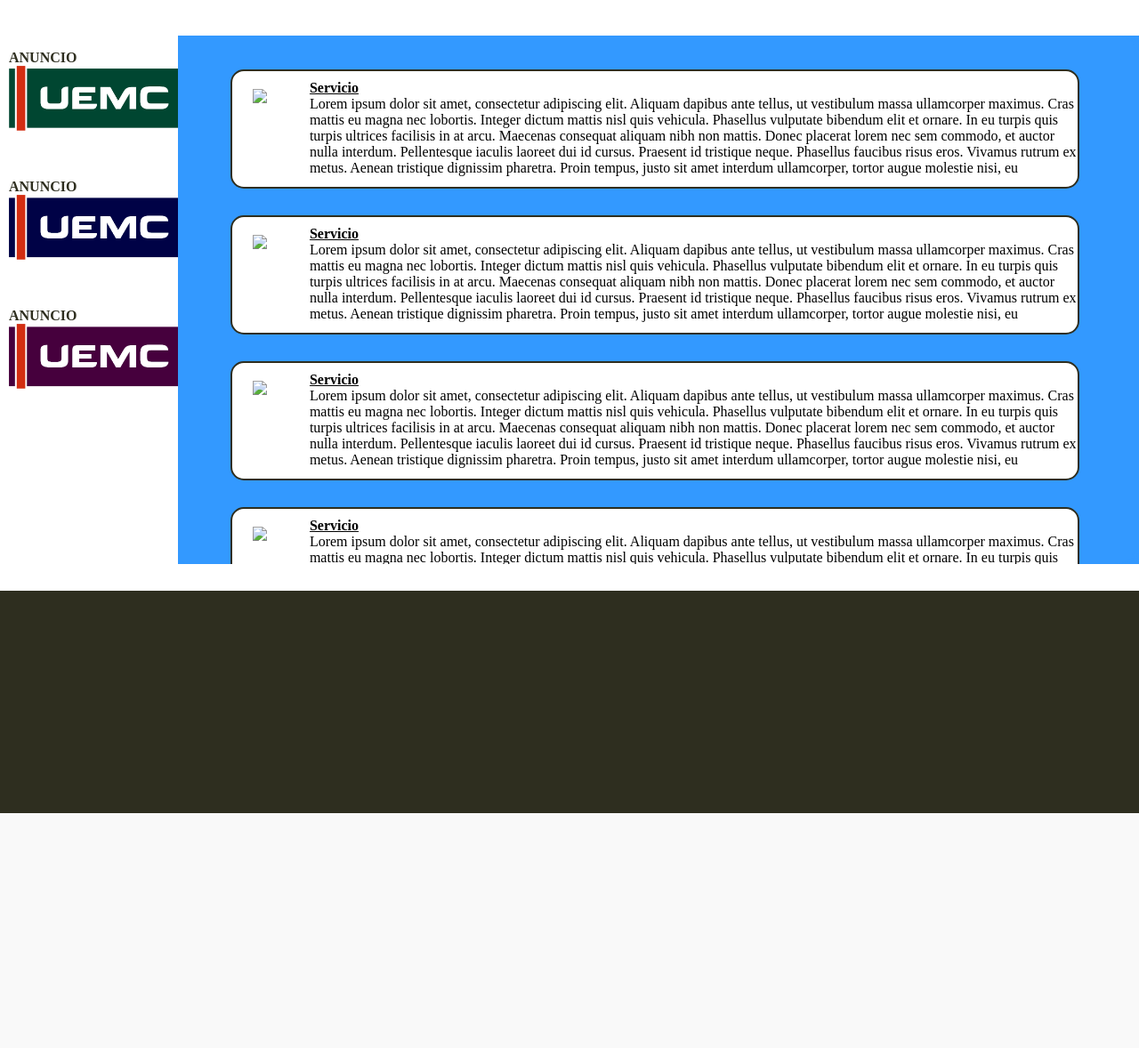
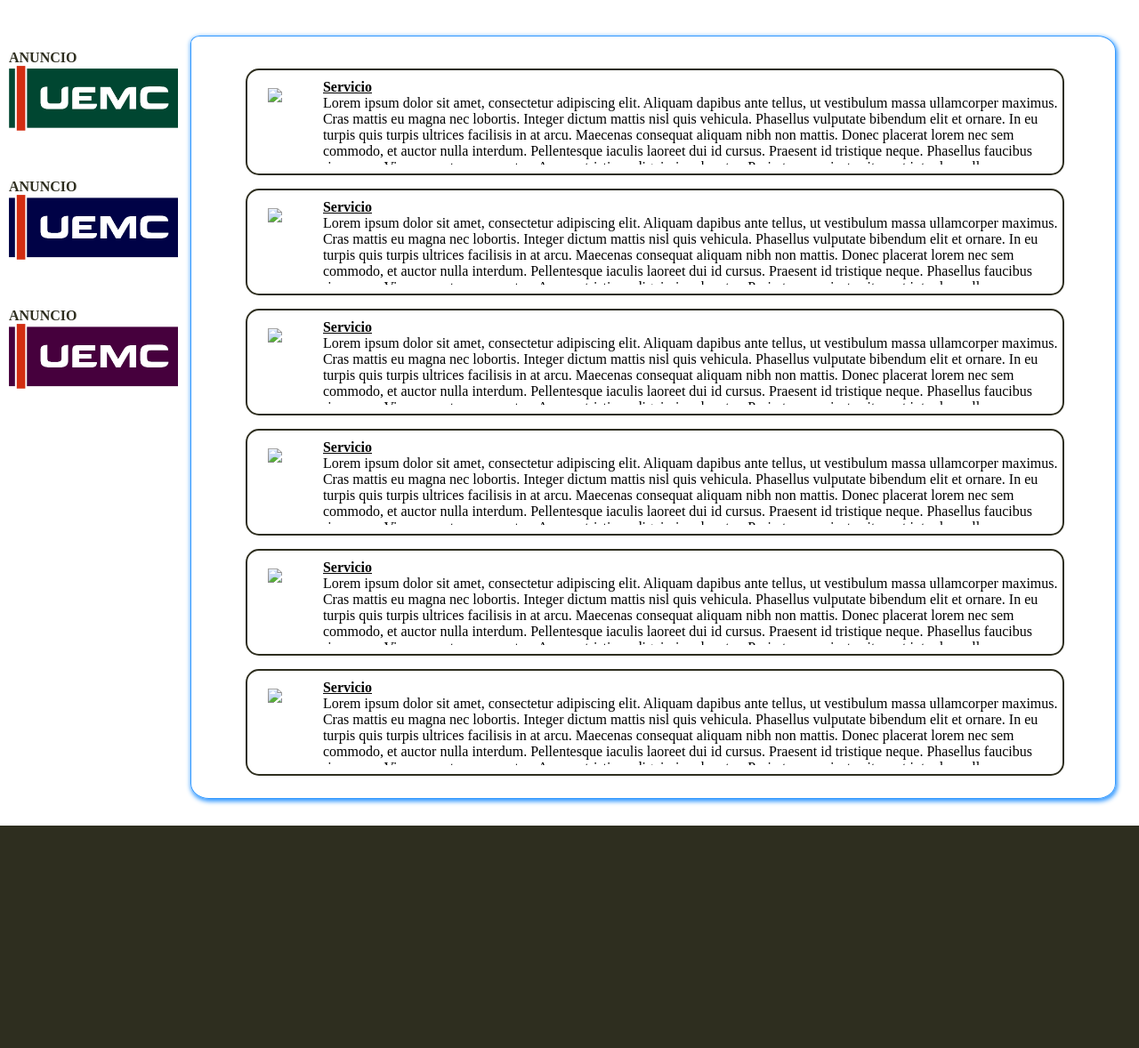
Before and after one commit to GZA1/DWpractica, a PHP site: page /servicios/index.html in a window 1280 px wide. Shown: the part 60-1238 px from the top of the page at 89% size. Before the commit the page ends 974 px from the top, so only its background shows below. Run offline with PHP 8.4, Linux system fonts and the light colour scheme; some libraries are stand-ins or nearby versions.

Commit message:
servicios reformat

```diff
--- a/servicios/index.html
+++ b/servicios/index.html
@@ -66,7 +66,7 @@
             <div id="main_container_servicios">
                 <div id="contenidoMain" class="flex_cols">
                     <div class="servicio_container flex_rows">
-                        <div class="img_servicio"><a href="https://placeholder.com/"><img src="https://via.placeholder.com/80/6600cc/2e2e1f?text=Serv" height="100%"></a></div>
+                        <div class="img_servicio"><a href="https://placeholder.com/"><img src="https://via.placeholder.com/80/6600cc/2e2e1f?text=Serv" ></a></div>
                         <div class="servicio_info">
                             <span style="text-decoration-line: underline; font-weight: 800">Servicio</span><br>
                             Lorem ipsum dolor sit amet, consectetur adipiscing elit. Aliquam dapibus ante tellus, ut vestibulum massa ullamcorper maximus. Cras mattis eu magna nec lobortis. Integer dictum mattis nisl quis vehicula. Phasellus vulputate bibendum elit et ornare. In eu turpis quis turpis ultrices facilisis in at arcu. Maecenas consequat aliquam nibh non mattis. Donec placerat lorem nec sem commodo, et auctor nulla interdum. Pellentesque iaculis laoreet dui id cursus. Praesent id tristique neque. Phasellus faucibus risus eros. Vivamus rutrum ex metus. Aenean tristique dignissim pharetra. Proin tempus, justo sit amet interdum ullamcorper, tortor augue molestie nisi, eu consequat risus nisi a odio. Etiam commodo finibus ante a feugiat. Duis nisi lectus, pharetra ac quam at, molestie aliquet eros. Vestibulum malesuada lacus non fermentum vestibulum.
@@ -79,7 +79,7 @@
                         </div>
                     </div>
                     <div class="servicio_container flex_rows">
-                        <div class="img_servicio"><a href="https://placeholder.com/"><img src="https://via.placeholder.com/80/6600cc/2e2e1f?text=Serv" height="100%"></a></div>
+                        <div class="img_servicio"><a href="https://placeholder.com/"><img src="https://via.placeholder.com/80/6600cc/2e2e1f?text=Serv"></a></div>
                         <div class="servicio_info">
                             <span style="text-decoration-line: underline; font-weight: 800">Servicio</span><br>
                             Lorem ipsum dolor sit amet, consectetur adipiscing elit. Aliquam dapibus ante tellus, ut vestibulum massa ullamcorper maximus. Cras mattis eu magna nec lobortis. Integer dictum mattis nisl quis vehicula. Phasellus vulputate bibendum elit et ornare. In eu turpis quis turpis ultrices facilisis in at arcu. Maecenas consequat aliquam nibh non mattis. Donec placerat lorem nec sem commodo, et auctor nulla interdum. Pellentesque iaculis laoreet dui id cursus. Praesent id tristique neque. Phasellus faucibus risus eros. Vivamus rutrum ex metus. Aenean tristique dignissim pharetra. Proin tempus, justo sit amet interdum ullamcorper, tortor augue molestie nisi, eu consequat risus nisi a odio. Etiam commodo finibus ante a feugiat. Duis nisi lectus, pharetra ac quam at, molestie aliquet eros. Vestibulum malesuada lacus non fermentum vestibulum.
@@ -92,7 +92,7 @@
                         </div>
                     </div>
                     <div class="servicio_container flex_rows">
-                        <div class="img_servicio"><a href="https://placeholder.com/"><img src="https://via.placeholder.com/80/6600cc/2e2e1f?text=Serv" height="100%"></a></div>
+                        <div class="img_servicio"><a href="https://placeholder.com/"><img src="https://via.placeholder.com/80/6600cc/2e2e1f?text=Serv"></a></div>
                         <div class="servicio_info">
                             <span style="text-decoration-line: underline; font-weight: 800">Servicio</span><br>
                             Lorem ipsum dolor sit amet, consectetur adipiscing elit. Aliquam dapibus ante tellus, ut vestibulum massa ullamcorper maximus. Cras mattis eu magna nec lobortis. Integer dictum mattis nisl quis vehicula. Phasellus vulputate bibendum elit et ornare. In eu turpis quis turpis ultrices facilisis in at arcu. Maecenas consequat aliquam nibh non mattis. Donec placerat lorem nec sem commodo, et auctor nulla interdum. Pellentesque iaculis laoreet dui id cursus. Praesent id tristique neque. Phasellus faucibus risus eros. Vivamus rutrum ex metus. Aenean tristique dignissim pharetra. Proin tempus, justo sit amet interdum ullamcorper, tortor augue molestie nisi, eu consequat risus nisi a odio. Etiam commodo finibus ante a feugiat. Duis nisi lectus, pharetra ac quam at, molestie aliquet eros. Vestibulum malesuada lacus non fermentum vestibulum.
@@ -105,7 +105,7 @@
                         </div>
                     </div>
                     <div class="servicio_container flex_rows">
-                        <div class="img_servicio"><a href="https://placeholder.com/"><img src="https://via.placeholder.com/80/6600cc/2e2e1f?text=Serv" height="100%"></a></div>
+                        <div class="img_servicio"><a href="https://placeholder.com/"><img src="https://via.placeholder.com/80/6600cc/2e2e1f?text=Serv"></a></div>
                         <div class="servicio_info">
                             <span style="text-decoration-line: underline; font-weight: 800">Servicio</span><br>
                             Lorem ipsum dolor sit amet, consectetur adipiscing elit. Aliquam dapibus ante tellus, ut vestibulum massa ullamcorper maximus. Cras mattis eu magna nec lobortis. Integer dictum mattis nisl quis vehicula. Phasellus vulputate bibendum elit et ornare. In eu turpis quis turpis ultrices facilisis in at arcu. Maecenas consequat aliquam nibh non mattis. Donec placerat lorem nec sem commodo, et auctor nulla interdum. Pellentesque iaculis laoreet dui id cursus. Praesent id tristique neque. Phasellus faucibus risus eros. Vivamus rutrum ex metus. Aenean tristique dignissim pharetra. Proin tempus, justo sit amet interdum ullamcorper, tortor augue molestie nisi, eu consequat risus nisi a odio. Etiam commodo finibus ante a feugiat. Duis nisi lectus, pharetra ac quam at, molestie aliquet eros. Vestibulum malesuada lacus non fermentum vestibulum.
@@ -118,7 +118,7 @@
                         </div>
                     </div>
                     <div class="servicio_container flex_rows">
-                        <div class="img_servicio"><a href="https://placeholder.com/"><img src="https://via.placeholder.com/80/6600cc/2e2e1f?text=Serv" height="100%"></a></div>
+                        <div class="img_servicio"><a href="https://placeholder.com/"><img src="https://via.placeholder.com/80/6600cc/2e2e1f?text=Serv" ></a></div>
                         <div class="servicio_info">
                             <span style="text-decoration-line: underline; font-weight: 800">Servicio</span><br>
                             Lorem ipsum dolor sit amet, consectetur adipiscing elit. Aliquam dapibus ante tellus, ut vestibulum massa ullamcorper maximus. Cras mattis eu magna nec lobortis. Integer dictum mattis nisl quis vehicula. Phasellus vulputate bibendum elit et ornare. In eu turpis quis turpis ultrices facilisis in at arcu. Maecenas consequat aliquam nibh non mattis. Donec placerat lorem nec sem commodo, et auctor nulla interdum. Pellentesque iaculis laoreet dui id cursus. Praesent id tristique neque. Phasellus faucibus risus eros. Vivamus rutrum ex metus. Aenean tristique dignissim pharetra. Proin tempus, justo sit amet interdum ullamcorper, tortor augue molestie nisi, eu consequat risus nisi a odio. Etiam commodo finibus ante a feugiat. Duis nisi lectus, pharetra ac quam at, molestie aliquet eros. Vestibulum malesuada lacus non fermentum vestibulum.
@@ -131,7 +131,7 @@
                         </div>
                     </div>
                     <div class="servicio_container flex_rows">
-                        <div class="img_servicio"><a href="https://placeholder.com/"><img src="https://via.placeholder.com/80/6600cc/2e2e1f?text=Serv" height="100%"></a></div>
+                        <div class="img_servicio"><a href="https://placeholder.com/"><img src="https://via.placeholder.com/80/6600cc/2e2e1f?text=Serv" ></a></div>
                         <div class="servicio_info">
                             <span style="text-decoration-line: underline; font-weight: 800">Servicio</span><br>
                             Lorem ipsum dolor sit amet, consectetur adipiscing elit. Aliquam dapibus ante tellus, ut vestibulum massa ullamcorper maximus. Cras mattis eu magna nec lobortis. Integer dictum mattis nisl quis vehicula. Phasellus vulputate bibendum elit et ornare. In eu turpis quis turpis ultrices facilisis in at arcu. Maecenas consequat aliquam nibh non mattis. Donec placerat lorem nec sem commodo, et auctor nulla interdum. Pellentesque iaculis laoreet dui id cursus. Praesent id tristique neque. Phasellus faucibus risus eros. Vivamus rutrum ex metus. Aenean tristique dignissim pharetra. Proin tempus, justo sit amet interdum ullamcorper, tortor augue molestie nisi, eu consequat risus nisi a odio. Etiam commodo finibus ante a feugiat. Duis nisi lectus, pharetra ac quam at, molestie aliquet eros. Vestibulum malesuada lacus non fermentum vestibulum.
--- a/styles/style1.css
+++ b/styles/style1.css
@@ -86,7 +86,8 @@ nav {
 
 #contenidoMain {
 /*    background-color: #3399ff;*/
-    height: 70vh;
+    display: block;
+    height: inherit;
     position: relative;
 /*    padding: 2% 1% 0% 1%;*/
     border: solid thin;
@@ -105,12 +106,14 @@ nav {
     display: block;
     position: relative;
     width: 100%;
+    height: auto;
     margin-top: 100px;
-    margin-left: 200px;
+    margin-left: 220px;
+    margin-right: 20px;
     max-height: 100%;
     min-width: 300px;
-    overflow-y: scroll;
-    background-color: #3399ff;
+    overflow-y: ;
+    background-color: ;
 }
 
 .flex_rows {
@@ -131,21 +134,26 @@ nav {
     position: relative;
     width: 90%;
     height: 33.33%;
-    min-height: 110px;
+    max-height: 12vh;
+/*    min-height: 110px;*/
     margin: 15px 5% 15px 5%;
     padding: 10px 0px 10px 0px;
     border: 2.5px solid #2e2e1f;
     border-radius: 15px;
     background-color: white;
+
 }
 
 .img_servicio{
     width: 9.5%;
+    height: auto;
     position: relative;
     margin: 10px 5% 10px 2.5%;
 }
 
 .servicio_info {
+    display: inline-block;
+
     overflow-y: scroll;
 }
 
```
